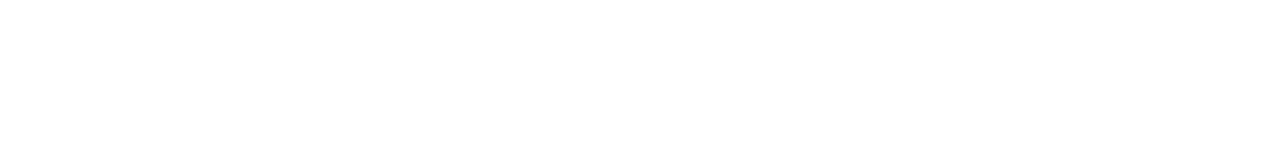
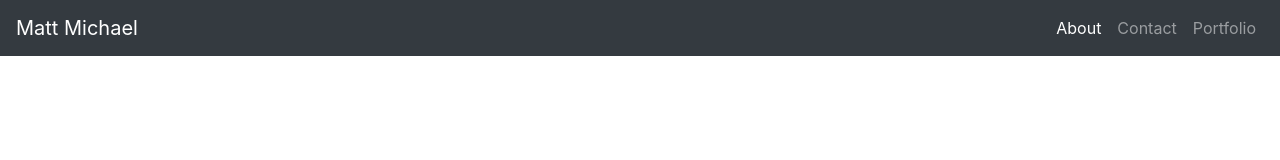
Before and after one commit to matthewemichael/bootstrap-portfolio, a plain HTML site: page index.html in a window 1280 px wide. Drawn offline with nearby package versions, Linux system fonts and the light colour scheme.

Commit message:
added navbar

```diff
--- a/index.html
+++ b/index.html
@@ -10,5 +10,30 @@
 </head>
 <body>
 
+    <nav class="navbar navbar-expand-lg navbar-dark bg-dark">
+        <a class="navbar-brand" href="#">Matt Michael</a>
+        <button class="navbar-toggler" type="button" data-toggle="collapse" data-target="#navbarSupportedContent" aria-controls="navbarSupportedContent" aria-expanded="false" aria-label="Toggle navigation">
+          <span class="navbar-toggler-icon"></span>
+        </button>
+
+        <div class="collapse navbar-collapse" id="navbarSupportedContent">
+            <ul class="navbar-nav ml-auto">
+                <li class="nav-item active">
+                    <a class="nav-link" href="#">About <span class="sr-only">(current)</span></a>
+                </li>
+                <li class="nav-item">
+                    <a class="nav-link" href="contact.html">Contact</a>
+                </li>
+                <li class="nav-item">
+                    <a class="nav-link" href="portfolio.html">Portfolio</a>
+                </li>
+            </ul>
+        </div>
+    </nav>
+
+    <script src="https://code.jquery.com/jquery-3.3.1.slim.min.js" integrity="sha384-q8i/X+965DzO0rT7abK41JStQIAqVgRVzpbzo5smXKp4YfRvH+8abtTE1Pi6jizo" crossorigin="anonymous"></script>
+    <script src="https://cdnjs.cloudflare.com/ajax/libs/popper.js/1.14.7/umd/popper.min.js" integrity="sha384-UO2eT0CpHqdSJQ6hJty5KVphtPhzWj9WO1clHTMGa3JDZwrnQq4sF86dIHNDz0W1" crossorigin="anonymous"></script>
+    <script src="https://stackpath.bootstrapcdn.com/bootstrap/4.3.1/js/bootstrap.min.js" integrity="sha384-JjSmVgyd0p3pXB1rRibZUAYoIIy6OrQ6VrjIEaFf/nJGzIxFDsf4x0xIM+B07jRM" crossorigin="anonymous"></script>
+
 </body>
 </html>
```
Also changed, not shown: contact.html (+25 -0 lines), portfolio.html (+25 -0 lines).
